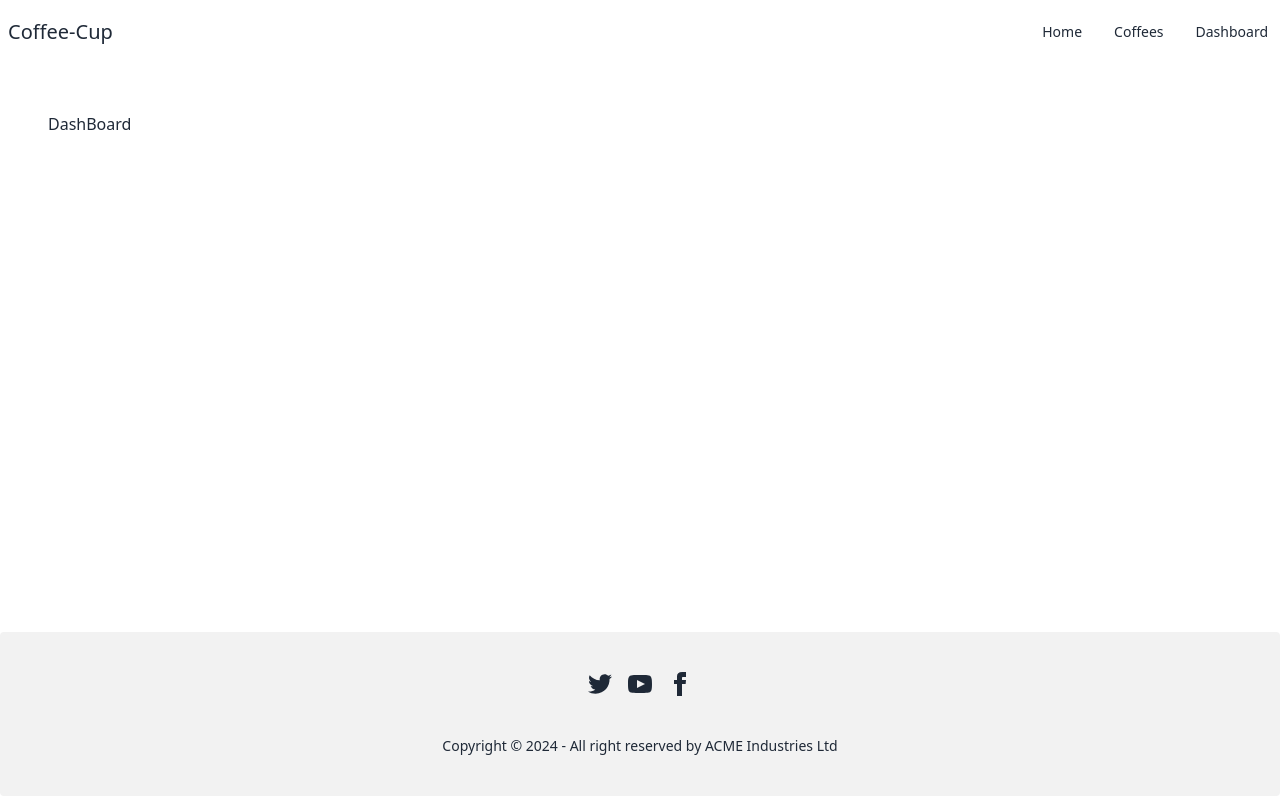
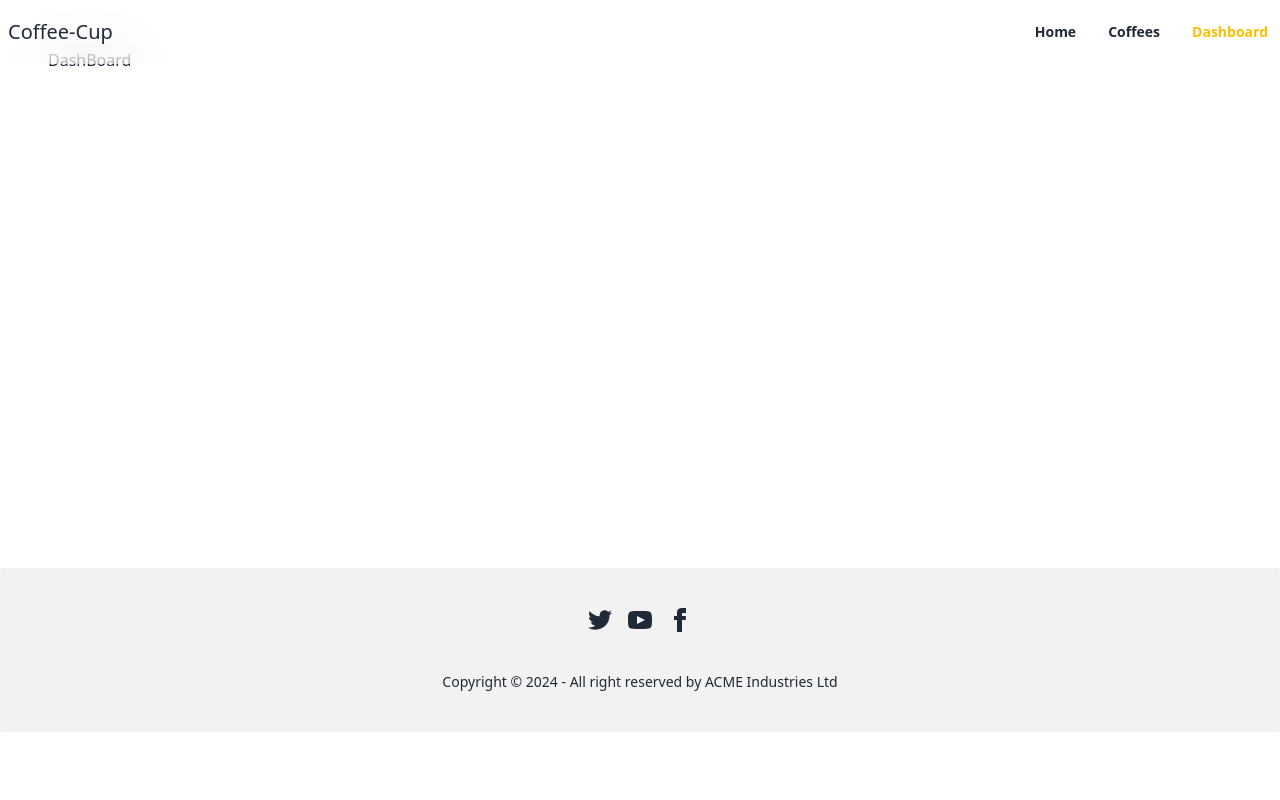
Before and after one commit to Coded-Adil/coffee-cup, a React (Vite) app: page /dashboard in a window 1280 px wide. Built offline with nearby package versions, Linux system fonts and the light colour scheme.

Commit message:
Navbar done

```diff
--- a/src/components/Banner.jsx
+++ b/src/components/Banner.jsx
@@ -1,6 +1,6 @@
 const Banner = () => {
     return (
-        <div className="hero bg-banner bg-base-200 min-h-[600px]"></div>
+        <div className="hero bg-banner bg-base-200 mt-6 min-h-[600px]"></div>
     );
 };
 
--- a/src/components/Navbar.jsx
+++ b/src/components/Navbar.jsx
@@ -1,8 +1,9 @@
-import { Link } from "react-router-dom";
+import { Link, NavLink } from "react-router-dom";
 
 const Navbar = () => {
     return (
-        <div className="navbar bg-base-100">
+        <div className="navbar backdrop-blur-xl bg-white/30 z-10 fixed">
+            <div className="container mx-auto">
                 <div className="navbar-start">
                     <div className="dropdown">
                         <div tabIndex={0} role="button" className="btn btn-ghost lg:hidden">
@@ -22,19 +23,20 @@ const Navbar = () => {
                         <ul
                             tabIndex={0}
                             className="menu menu-sm dropdown-content bg-base-100 rounded-box z-[1] mt-3 w-52 p-2 shadow">
-                        <Link to='/'>Home</Link>
-                        <Link to='/coffees'>Coffees</Link>
-                        <Link to='/dashboard'>Dashboard</Link>
+                            <NavLink className={({ isActive }) => `font-bold ${isActive ? 'text-warning' : 'hover:text-warning'}`} to='/'>Home</NavLink>
+                            <NavLink className={({ isActive }) => `font-bold ${isActive ? 'text-warning' : 'hover:text-warning'}`} to='/coffees'>Coffees</NavLink>
+                            <NavLink className={({ isActive }) => `font-bold ${isActive ? 'text-warning' : 'hover:text-warning'}`} to='/dashboard'>Dashboard</NavLink>
                         </ul>
                     </div>
                     <Link to='/' className="text-xl">Coffee-Cup</Link>
                 </div>
                 <div className="navbar-end hidden lg:flex">
                     <ul className="menu menu-horizontal px-1 gap-8">
-                    <Link to='/'>Home</Link>
-                    <Link to='/coffees'>Coffees</Link>
-                    <Link to='/dashboard'>Dashboard</Link>
+                        <NavLink className={({ isActive }) => `font-bold ${isActive ? 'text-warning' : 'hover:text-warning'}`} to='/'>Home</NavLink>
+                        <NavLink className={({ isActive }) => `font-bold ${isActive ? 'text-warning' : 'hover:text-warning'}`} to='/coffees'>Coffees</NavLink>
+                        <NavLink className={({ isActive }) => `font-bold ${isActive ? 'text-warning' : 'hover:text-warning'}`} to='/dashboard'>Dashboard</NavLink>
                     </ul>
+                </div>
             </div>
         </div>
     );
```
Lines whose indentation alone changed are shown as unchanged.
